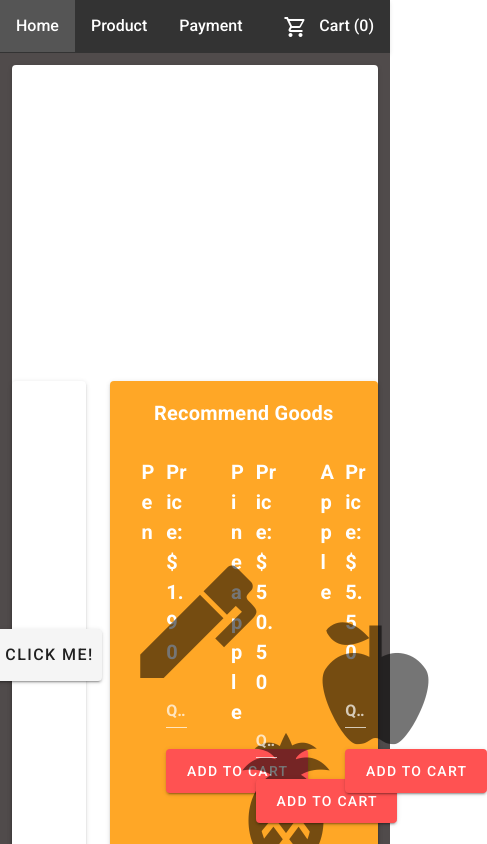
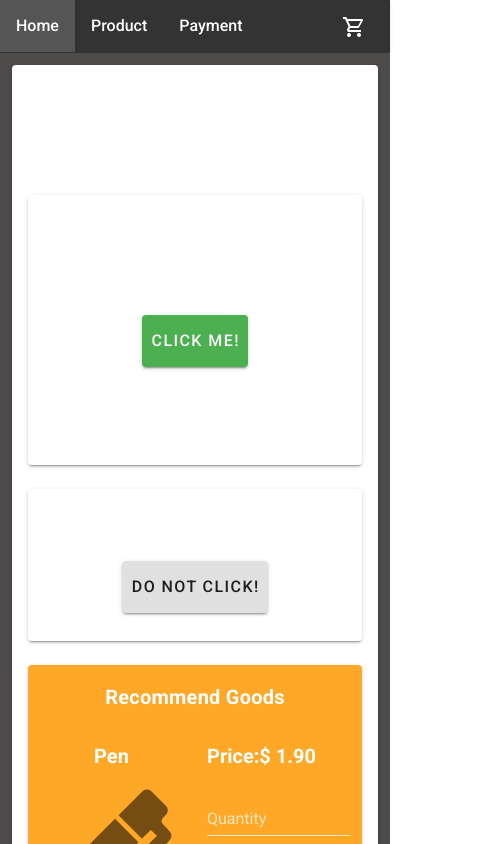
Before and after one commit to frankho09/Simple-Shop, a Vue app: page / in a window 390 px wide. Shown: the top 844 px of the page, 487 px wide, since content can reach past the window. Built offline with nearby package versions, Linux system fonts and the light colour scheme.

Commit message:
feat: Add Responsive Design for Hompage & Product Page, Create a Shared Components

```diff
--- a/src/App.vue
+++ b/src/App.vue
@@ -20,12 +20,18 @@
           </div>
           <div class="nav-right">
             <li>
-              <div class="nav2" @click="showCart = true">
+              <div class="nav2 hidden-sm-and-down" @click="showCart = true">
                 <v-icon color="white" v-if="cartItemNum == 0"
                   >mdi-cart-outline</v-icon
                 >
                 <v-icon color="white" v-else>mdi-cart</v-icon>
                 {{ " Cart (" + cartItemNum + ")" }}
+              </div>
+              <div class="nav2 d-md-none" @click="showCart = true">
+                <v-icon color="white" v-if="cartItemNum == 0"
+                  >mdi-cart-outline</v-icon
+                >
+                <v-icon color="white" v-else>mdi-cart</v-icon>
               </div>
             </li>
           </div>
@@ -37,7 +43,7 @@
           @paymentSuccess="handlePaymentSuccess"
         />
         <v-dialog v-model="showCart" width="100%">
-          <v-card>
+          <v-card class="d-none d-sm-block">
             <v-card-title class="text-h5 grey lighten-2">
               <p>Cart</p>
               <v-spacer />
@@ -95,6 +101,85 @@
                 Continue Shopping
               </v-btn>
               <v-btn color="primary" @click="goToPayment">
+                Proceed to Payment
+              </v-btn>
+            </v-card-actions>
+          </v-card>
+          <v-card class="d-sm-none">
+            <v-card-title class="text-h5 grey lighten-2">
+              <p>Cart</p>
+              <v-spacer />
+              <v-icon large @click="showCart = false">mdi-close</v-icon>
+            </v-card-title>
+            <v-card-text v-if="Object.keys(this.cart).length !== 0">
+              <v-row>
+                <v-col cols="3" class="pa-2"
+                  ><p class="text-caption">Product</p></v-col
+                >
+                <v-col cols="2" class="pa-2"
+                  ><p class="text-caption">Price</p></v-col
+                >
+                <v-col cols="2" class="pa-2"
+                  ><p class="text-caption">Qty</p></v-col
+                >
+                <v-col cols="3" class="pa-2"
+                  ><p class="text-caption">Total</p></v-col
+                >
+              </v-row>
+              <v-row
+                class="mx-2"
+                v-for="(value, index) in this.cart"
+                :key="index"
+              >
+                <v-col cols="3" class="pa-2"
+                  ><p class="text-caption">{{ index }}</p></v-col
+                >
+                <v-col cols="2" class="pa-2"
+                  ><p class="text-caption">{{ good[value[0]].price }}</p></v-col
+                >
+                <v-col cols="2" class="pa-2"
+                  ><p class="text-caption">{{ value[1] }}</p></v-col
+                >
+                <v-col cols="3" class="pa-2"
+                  ><p class="text-caption">
+                    {{ "$" + (good[value[0]].price * value[1]).toFixed(2) }}
+                  </p></v-col
+                >
+                <v-col cols="2"
+                  ><v-btn
+                    small
+                    class="mt-n2"
+                    color="grey lighten-2"
+                    @click="removeItem(index, value)"
+                    ><v-icon>mdi-close</v-icon></v-btn
+                  ></v-col
+                >
+              </v-row>
+              <v-row class="mx-2">
+                <v-col cols="8 d-flex justify-end">Total Price:</v-col>
+                <v-col cols="4">{{ "$" + total.toFixed(2) }}</v-col>
+              </v-row>
+            </v-card-text>
+            <v-card-text v-else>
+              <h3 class="d-flex justify-center mt-2">
+                Your Shopping Cart is empty
+              </h3>
+              <v-icon class="d-flex justify-center" x-large
+                >mdi-cart-outline</v-icon
+              >
+            </v-card-text>
+            <v-divider class="mt-2"></v-divider>
+            <v-card-actions>
+              <v-spacer></v-spacer>
+              <v-btn
+                color="grey lighten-2"
+                @click="showCart = false"
+                x-small
+                class="mr-2"
+              >
+                Continue Shopping
+              </v-btn>
+              <v-btn color="primary" x-small @click="goToPayment">
                 Proceed to Payment
               </v-btn>
             </v-card-actions>
--- /dev/null
+++ b/src/shared/GoodItemCard.vue
@@ -0,0 +1,60 @@
+<template>
+  <v-col
+    :cols="
+      $vuetify.breakpoint.mdAndDown || isProductPage || isLuckyItem ? 12 : 6
+    "
+  >
+    <v-row>
+      <v-col
+        :cols="isLuckyItem ? 12 : 6"
+        class="d-flex justify-center flex-column"
+      >
+        <!-- First element in a nested v-col -->
+        <div class="white--text boldText text-center">
+          {{ item.name }}
+        </div>
+        <v-icon size="150">{{ item.src }}</v-icon>
+      </v-col>
+      <v-col
+        :cols="isLuckyItem ? 12 : 6"
+        class="d-flex justify-center flex-column"
+      >
+        <!-- Second element in a nested v-col -->
+        <p class="white--text boldText">Price:$ {{ item.price.toFixed(2) }}</p>
+        <v-text-field
+          label="Quantity"
+          class="labelStyle text-center"
+          dark
+          :value="value"
+          @input="$emit('input', $event)"
+        ></v-text-field>
+        <v-btn large color="error" @click="clickFunction"> ADD TO CART </v-btn>
+      </v-col>
+    </v-row>
+  </v-col>
+</template>
+
+<script>
+export default {
+  props: {
+    item: Object,
+    value: String,
+    isProductPage: {
+      type: Boolean,
+      default: false,
+    },
+    isLuckyItem: {
+      type: Boolean,
+      default: false,
+    },
+    clickFunction: Function,
+  },
+};
+</script>
+
+<style scoped>
+.boldText {
+  font-weight: bold;
+  font-size: 20px;
+}
+</style>
--- a/src/view/HomePage.vue
+++ b/src/view/HomePage.vue
@@ -1,15 +1,23 @@
 <template>
   <v-container class="mainTheme fill-height" fluid>
     <v-card class="mainTheme fill-height">
-      <v-img class="rounded-lg" height="300px" src="../assets/cover.png" />
-      <v-row class="pt-4">
+      <v-img
+        class="rounded-lg"
+        :height="imageHeight"
+        src="../assets/cover.png"
+      />
+      <v-row class="pt-4 ml-1 mr-1 hidden-sm-and-down">
         <v-col cols="3">
-          <v-card class="fullWidth cardTheme" height="100%" v-if="!showBox">
+          <v-card class="fullWidth cardTheme" height="270px" v-if="!showBox">
             <v-card-title class="justify-center white--text"
-              >Today's Lucky Item</v-card-title
+              >Try Your Luck</v-card-title
             >
             <v-card-actions class="justify-center mt-12">
-              <v-btn @click="luckyBtn" v-if="!showBox && !showFirework" x-large
+              <v-btn
+                @click="luckyBtn"
+                v-if="!showBox && !showFirework"
+                x-large
+                class="GreenColor"
                 >CLICK ME!</v-btn
               >
               <div v-if="showFirework" class="firework-animation"></div>
@@ -20,98 +28,111 @@
               >Lucky Item</v-card-title
             >
             <v-container>
-              <v-row class="cardTheme">
-                <v-col cols="6">
-                  <div class="white--text boldText ml-5">
-                    {{ good[random].name }}
-                  </div>
-                  <v-icon size="150">{{ good[random].src }}</v-icon>
-                </v-col>
-                <v-col cols="6">
-                  <p class="white--text boldText">
-                    Price:$ {{ good[random].price.toFixed(2) }}
-                  </p>
-                  <v-text-field
-                    label="Quantity"
-                    class="labelStyle"
-                    dark
-                    v-model="quantity.random"
-                  ></v-text-field>
-                  <v-btn large color="error" @click="clickRandom"
-                    >ADD TO CART</v-btn
-                  >
-                </v-col>
+              <v-row class="cardTheme luckyCardColumnTheme">
+                <GoodItemCard
+                  :item="good[random]"
+                  v-model="quantity.random"
+                  :clickFunction="clickRandom"
+                  isLuckyItem
+                />
               </v-row>
             </v-container>
           </v-card>
         </v-col>
         <v-col cols="9">
-          <v-card>
+          <v-card class="fullWidth cardTheme sideTheme" height="270px">
             <v-card-title class="justify-center white--text boldText cardTheme"
               >Recommend Goods</v-card-title
             >
             <v-container>
-              <v-row class="cardTheme">
-                <v-col cols="2">
-                  <div class="white--text boldText ml-5">
-                    {{ good[0].name }}
-                  </div>
-                  <v-icon size="150">{{ good[0].src }}</v-icon>
-                </v-col>
-                <v-col cols="2">
-                  <p class="white--text boldText">
-                    Price:$ {{ good[0].price.toFixed(2) }}
-                  </p>
-                  <v-text-field
-                    label="Quantity"
-                    class="labelStyle"
-                    dark
-                    v-model="quantity.goodOne"
-                  ></v-text-field>
-                  <v-btn large color="error" @click="clickOne"
-                    >ADD TO CART</v-btn
-                  >
-                </v-col>
-                <v-col cols="2">
-                  <div class="white--text boldText ml-5">
-                    {{ good[1].name }}
-                  </div>
-                  <v-icon size="150">{{ good[1].src }}</v-icon>
-                </v-col>
-                <v-col cols="2">
-                  <p class="white--text boldText">
-                    Price:$ {{ good[1].price.toFixed(2) }}
-                  </p>
-                  <v-text-field
-                    label="Quantity"
-                    class="labelStyle"
-                    dark
-                    v-model="quantity.goodTwo"
-                  ></v-text-field>
-                  <v-btn large color="error" @click="clickTwo"
-                    >ADD TO CART</v-btn
-                  >
-                </v-col>
-                <v-col cols="2">
-                  <div class="white--text boldText ml-5">
-                    {{ good[2].name }}
-                  </div>
-                  <v-icon size="150">{{ good[2].src }}</v-icon>
-                </v-col>
-                <v-col cols="2">
-                  <p class="white--text boldText">
-                    Price:$ {{ good[2].price.toFixed(2) }}
-                  </p>
-                  <v-text-field
-                    label="Quantity"
-                    class="labelStyle"
-                    dark
-                    v-model="quantity.goodThree"
-                  ></v-text-field>
-                  <v-btn large color="error" @click="clickThree"
-                    >ADD TO CART</v-btn
-                  >
-                </v-col>
+              <v-row class="cardColumnTheme">
+                <GoodItemCard
+                  :item="good[0]"
+                  v-model="quantity.goodOne"
+                  :clickFunction="clickOne"
+                />
+                <GoodItemCard
+                  :item="good[1]"
+                  v-model="quantity.goodTwo"
+                  :clickFunction="clickTwo"
+                />
+                <GoodItemCard
+                  :item="good[2]"
+                  v-model="quantity.goodThree"
+                  :clickFunction="clickThree"
+                />
+              </v-row>
+            </v-container>
+          </v-card>
+        </v-col>
+      </v-row>
+      <v-row class="pt-4 ml-1 mr-1 d-md-none">
+        <v-col cols="12">
+          <v-card class="fullWidth cardTheme" height="270px" v-if="!showBox">
+            <v-card-title class="justify-center white--text"
+              >Try Your Luck</v-card-title
+            >
+            <v-card-actions class="justify-center mt-12">
+              <v-btn
+                @click="luckyBtn"
+                v-if="!showBox && !showFirework"
+                x-large
+                class="GreenColor"
+                >CLICK ME!</v-btn
+              >
+              <div v-if="showFirework" class="firework-animation"></div>
+            </v-card-actions>
+          </v-card>
+          <v-card v-else>
+            <v-card-title class="justify-center white--text cardTheme"
+              >Lucky Item</v-card-title
+            >
+            <v-container>
+              <v-row class="cardTheme luckyCardColumnTheme">
+                <GoodItemCard
+                  :item="good[random]"
+                  v-model="quantity.random"
+                  :clickFunction="clickRandom"
+                  isLuckyItem
+                />
+              </v-row>
+            </v-container>
+          </v-card>
+        </v-col>
+        <v-col cols="12">
+          <v-card class="fullWidth cardTheme pb-5" v-if="!showBox">
+            <v-card-title class="justify-center white--text"
+              >Pandora's Box</v-card-title
+            >
+            <v-card-actions class="justify-center">
+              <v-btn @click="pandoraBtn" class="customDisabled" x-large
+                >DO NOT CLICK!</v-btn
+              >
+            </v-card-actions>
+          </v-card>
+        </v-col>
+        <v-col cols="12">
+          <v-card class="fullWidth cardTheme sideTheme" height="270px">
+            <v-card-title class="justify-center white--text boldText cardTheme"
+              >Recommend Goods</v-card-title
+            >
+            <v-container>
+              <v-row class="cardColumnTheme">
+                <GoodItemCard
+                  :item="good[0]"
+                  v-model="quantity.goodOne"
+                  :clickFunction="clickOne"
+                />
+                <GoodItemCard
+                  :item="good[1]"
+                  v-model="quantity.goodTwo"
+                  :clickFunction="clickTwo"
+                />
+                <GoodItemCard
+                  :item="good[2]"
+                  v-model="quantity.goodThree"
+                  :clickFunction="clickThree"
+                />
               </v-row>
             </v-container>
           </v-card>
@@ -122,7 +143,11 @@
 </template>
 
 <script>
+import GoodItemCard from "../shared/GoodItemCard.vue";
 export default {
+  components: {
+    GoodItemCard,
+  },
   props: {
     good: Array,
   },
@@ -145,13 +170,15 @@ export default {
   methods: {
     luckyBtn() {
       this.showFirework = true;
-      console.log(this.showFirework);
       setTimeout(() => {
         this.showFirework = false;
         this.showBox = true;
         this.random = 3 + Math.floor(Math.random() * (this.good.length - 3));
         this.cart[this.good[this.random].name] = [this.random, 0];
       }, 1500);
+    },
+    pandoraBtn() {
+      window.open("https://www.youtube.com/watch?v=dQw4w9WgXcQ", "_target"); // Nostalgia trick
     },
     clickRandom() {
       this.cart[this.good[this.random].name] = [
@@ -181,14 +208,64 @@ export default {
       this.cart.Apple = [2, 0];
     },
   },
+  computed: {
+    imageHeight() {
+      switch (this.$vuetify.breakpoint.name) {
+        case "xs":
+          return "90px";
+        case "sm":
+          return "150px";
+        case "md":
+          return "200px";
+        default:
+          return "300px"; // Default height
+      }
+    },
+  },
 };
 </script>
 
 <style scoped>
+.customDisabled {
+  background-color: rgba(0, 0, 0, 0.12) !important;
+  cursor: not-allowed;
+}
+.container {
+  max-width: 100%;
+}
+.v-container.mainTheme,
+.v-card.mainTheme {
+  max-height: 200vh;
+  overflow-y: auto;
+  scrollbar-width: none; /* Firefox */
+}
+
+.v-card.sideTheme {
+  max-height: 200vh;
+  overflow-y: overflow;
+}
+
+.v-container.mainTheme::-webkit-scrollbar,
+.v-card.mainTheme::-webkit-scrollbar {
+  display: none; /* Chrome, Safari, Opera */
+}
+.GreenColor {
+  background-color: #4caf50 !important;
+  color: white !important;
+}
 .mainTheme {
   background-color: rgb(80, 75, 75);
 }
 .cardTheme {
+  background-color: #ffa726;
+}
+.cardColumnTheme {
+  border-radius: 0px 0px 4px 4px;
+  margin-bottom: 10px;
+  background-color: #ffa726;
+}
+.luckyCardColumnTheme {
+  border-radius: 0px 0px 4px 4px;
   background-color: #ffa726;
 }
 .fullWidth {
@@ -209,4 +286,15 @@ export default {
   background: url("@/assets/firework.gif") top no-repeat;
   background-size: contain;
 }
+
+.lucky-transition-enter-active,
+.lucky-transition-leave-active {
+  transition: opacity 0.5s ease-in-out, transform 0.5s ease-in-out;
+}
+
+.lucky-transition-enter-from,
+.lucky-transition-leave-to {
+  opacity: 0;
+  transform: translateY(-20px);
+}
 </style>
--- a/src/view/ProductPage.vue
+++ b/src/view/ProductPage.vue
@@ -5,32 +5,12 @@
         <v-card>
           <v-container>
             <v-row class="cardTheme rounded">
-              <v-col cols="6">
-                <div class="white--text boldText ml-5">{{ item.name }}</div>
-                <v-icon size="200">{{ item.src }}</v-icon>
-              </v-col>
-              <v-col cols="6" class="mt-12">
-                <p class="white--text boldText">
-                  Price:$ {{ item.price.toFixed(2) }}
-                </p>
-                <v-text-field
-                  label="Quantity"
-                  class="labelStyle"
-                  dark
-                  v-model="quantity[item.name]"
-                ></v-text-field>
-                <v-btn
-                  :large="i < 3"
-                  color="error"
-                  @click="addToCart(i, item)"
-                  :disabled="i >= 3"
-                >
-                  ADD TO CART
-                </v-btn>
-                <div v-if="i >= 3" class="not-for-sale-text">
-                  Not for sale, only available in lucky items
-                </div>
-              </v-col>
+              <GoodItemCard
+                :item="item"
+                v-model="quantity[item.name]"
+                isProductPage
+                :clickFunction="() => addToCart(i, item)"
+              />
             </v-row>
           </v-container>
         </v-card>
@@ -40,12 +20,15 @@
 </template>
 
 <script>
+import GoodItemCard from "../shared/GoodItemCard.vue";
 export default {
+  components: {
+    GoodItemCard,
+  },
   props: {
     good: Array,
   },
   data: () => ({
-    // quantity: ['', '', '', '', '', ''],
     quantity: {
       Pen: "",
       Pineapple: "",
@@ -83,7 +66,7 @@ export default {
 }
 .cardTheme {
   background-color: #ffa726;
-  height: 22vw;
+  height: 100%;
 }
 .fullWidth {
   width: 100%;
```
